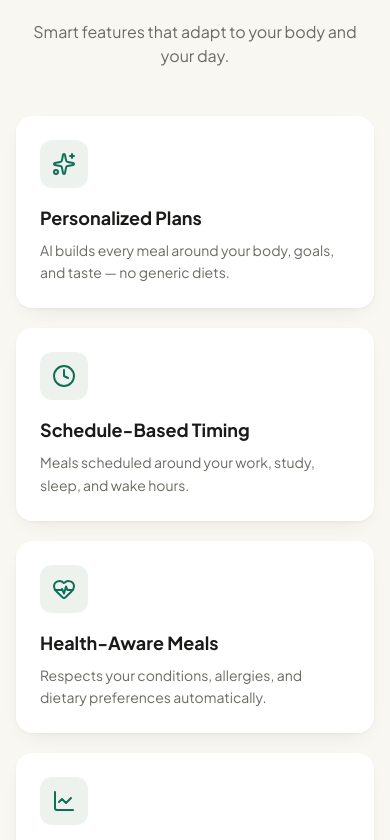
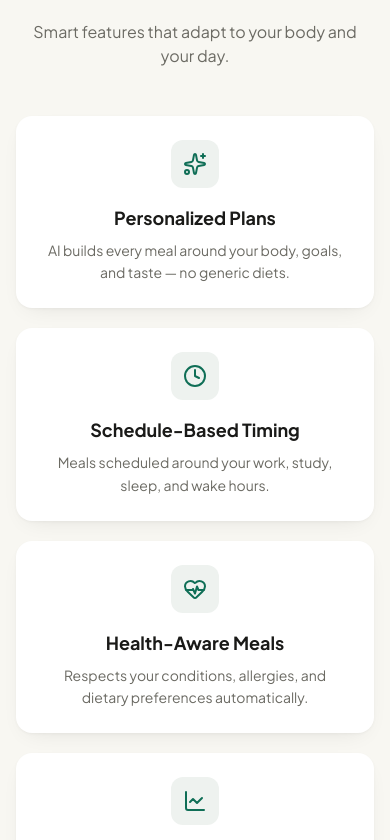
Before and after one commit to mohasham/DH-EatWise, a React (Vite) app in the folder frontend/: page / in a window 390 px wide. Shown: the part 1144-1984 px from the top of the page. Built offline with nearby package versions, Linux system fonts and the light colour scheme; no server answers.

Commit message:
Center landing feature cards on mobile

```diff
--- a/frontend/src/pages/Landing.module.css
+++ b/frontend/src/pages/Landing.module.css
@@ -353,6 +353,15 @@
   color: var(--color-muted-foreground);
 }
 
+@media (max-width: 639px) {
+  .featureCard {
+    text-align: center;
+  }
+  .featureIcon {
+    margin-inline: auto;
+  }
+}
+
 @media (min-width: 640px) {
   .navInner {
     padding-inline: 1.5rem;
```
